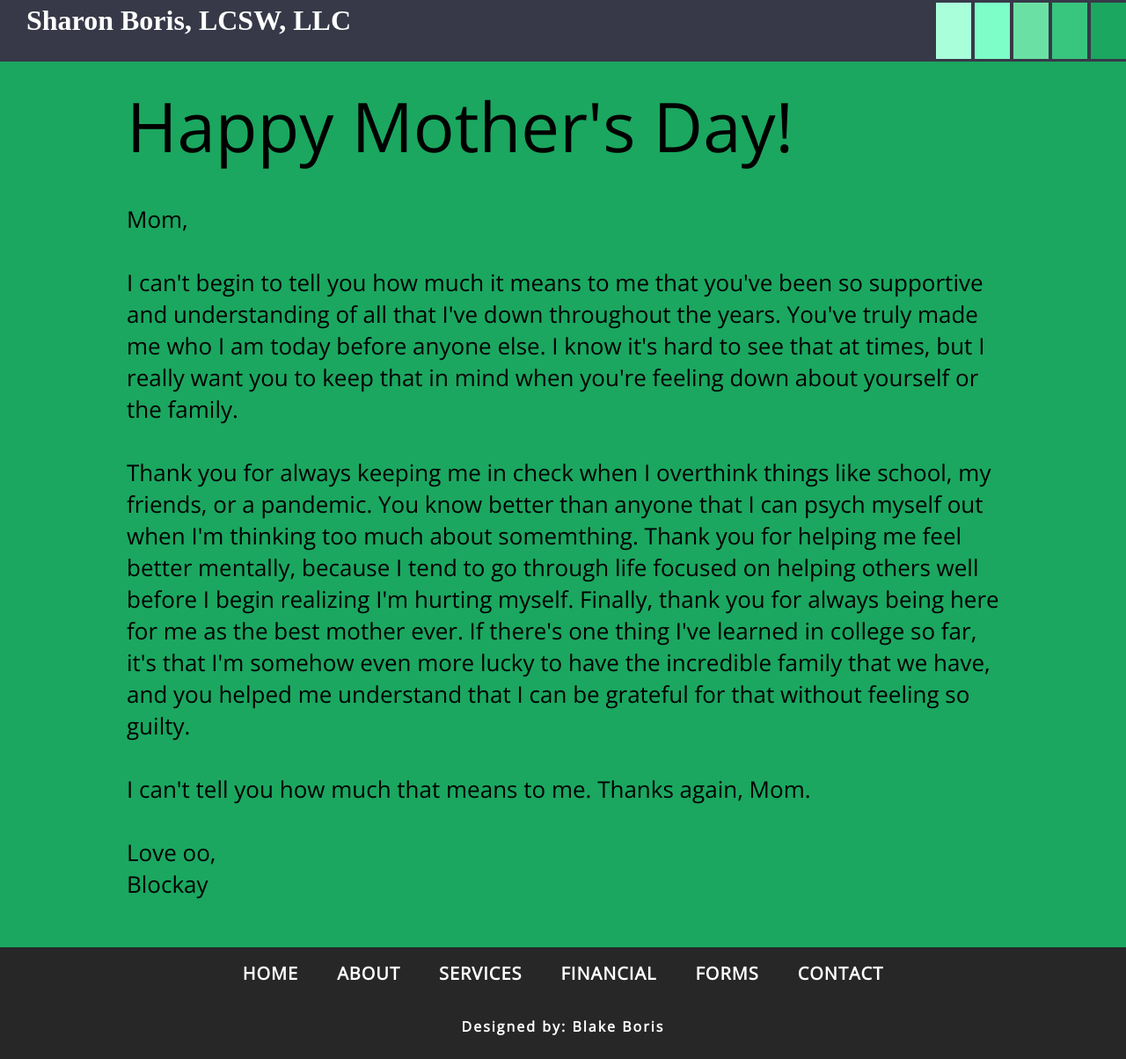
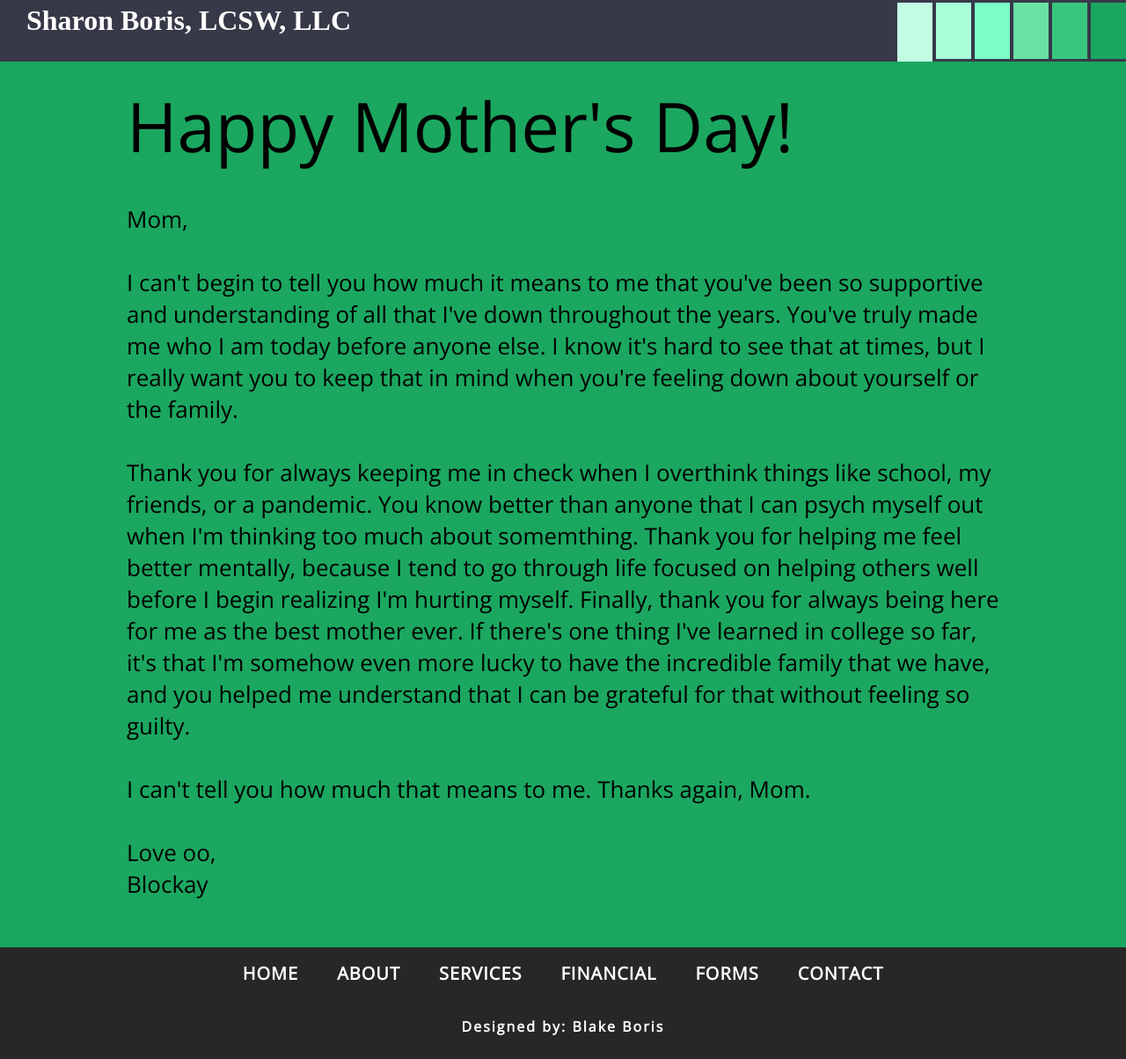
Before and after one commit to PlGGS/sharonboris.com, a Jekyll site: the page built from day/index.html, in a window 1280 px wide and 1204 px high. Shown: the whole window at 88% size. Built offline with Jekyll 4.4.1, drawn with Linux system fonts in a browser that asks for light colours; nearby versions of some CDN libraries; some web fonts are replaced.

Commit message:
Header text spacing fix Readded home button

```diff
--- a/_layouts/default.html
+++ b/_layouts/default.html
@@ -52,6 +52,7 @@
         <h1>Sharon Boris, LCSW, LLC</h1>
         <nav role='navigation'>
             <ul>
+                <li><a class="link-1 entypo-home active" href="#home"></a></li>
                 <li><a class="link-2 entypo-user" href="#about"></a></li>
                 <li><a class="link-3 entypo-lamp" href="#services"></a></li>
                 <li><a class="link-4 entypo-vcard" href="#financial"></a></li>
--- a/css/main.scss
+++ b/css/main.scss
@@ -40,16 +40,13 @@ header {
   box-sizing: border-box;
   background-color: #373948;
   position: fixed;
-  top: 0px;
-  left: 0px;
-  padding: 0px 0px 0px 30px;
 }
 
 header h1 {
   float: left;
-  margin: 5px 0px;
   color: white;
   font-family: 'Peaches';
+  margin: 18px auto 12px 20px;
 }
 
 header nav ul {
```
